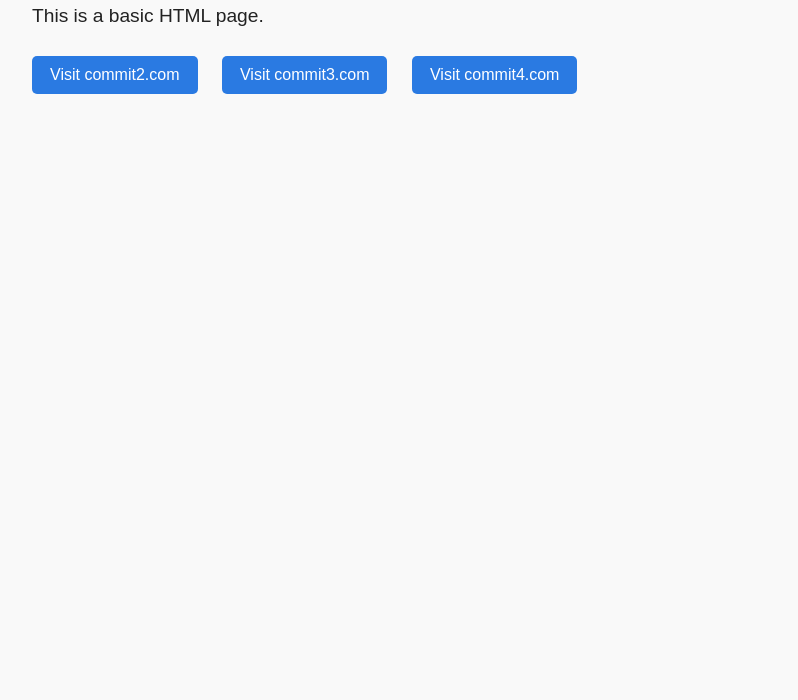
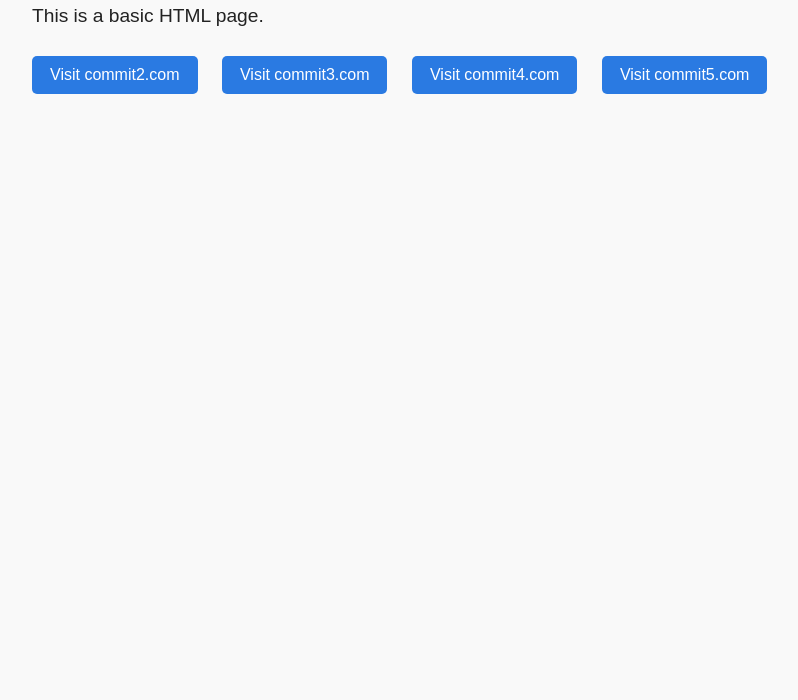
Before and after one commit to chethan-ammapalli/git-practice-course, a plain HTML site: page index.html in a window 1280 px wide. Shown: the part 100-800 px from the top of the page, without its empty margins (8-806 px from the left). Drawn offline with Linux system fonts and the light colour scheme.

Commit message:
4th link by elliot

```diff
--- a/index.html
+++ b/index.html
@@ -14,5 +14,7 @@
     <a href="https://www.commit3.com">Visit commit3.com</a>
             <!-- added the below  for third commit -->
     <a href="https://www.commit4.com">Visit commit4.com</a>
+                <!-- added the below  for 4th commit -->
+    <a href="https://www.commit5.com">Visit commit5.com</a>
 </body>
 </html>
```
